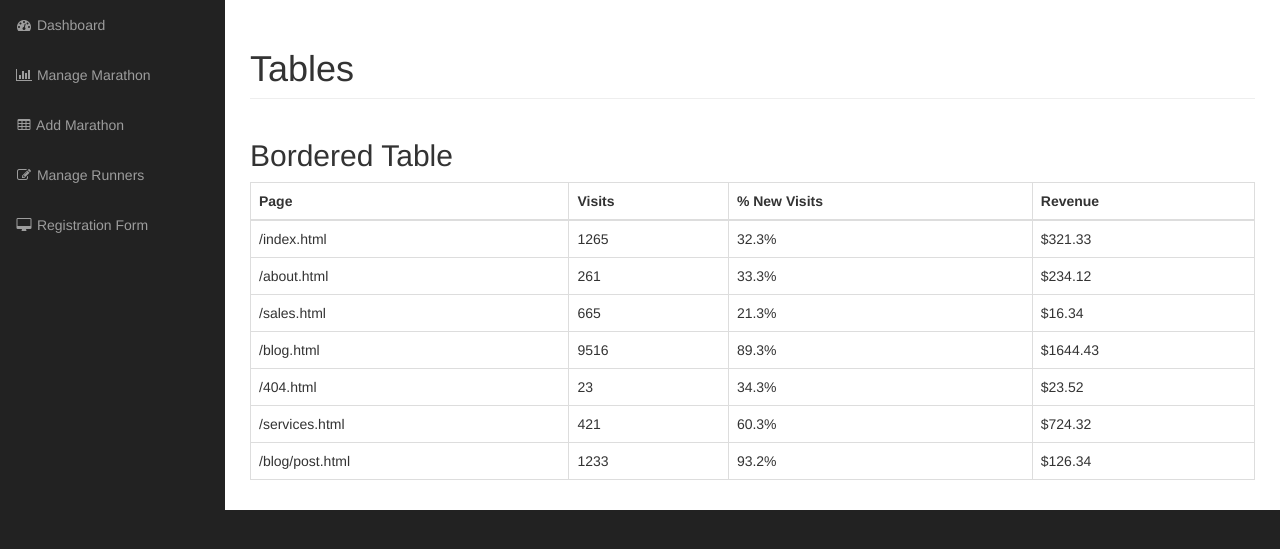
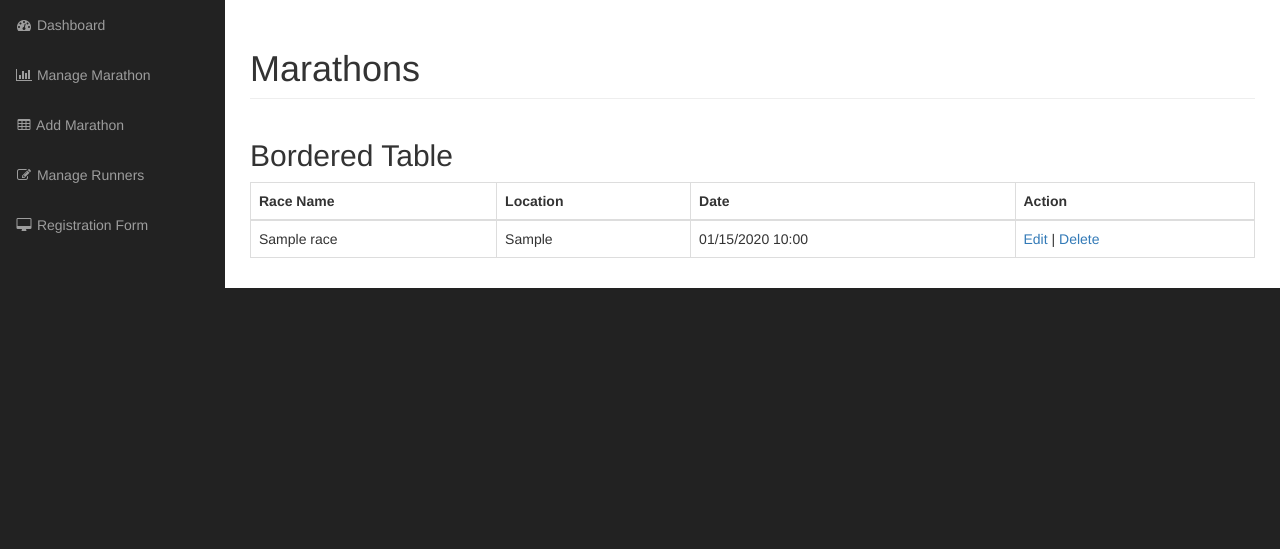
Before and after one commit to laurenavalos/phpclass, a CodeIgniter 4 app: the page made by marathon/app/Views/marathon_page.php in a window 1280 px wide. Shown: the part 51-600 px from the top of the page. Run offline with PHP 8.4 and a stand-in for CodeIgniter, Linux system fonts and the light colour scheme; the template is opened without the code that fills it: most values are stand-ins (such as "Sample title", 1, 10 or a date in 2020); some libraries are stand-ins or nearby versions.

Commit message:
marathon

```diff
--- a/marathon/app/Views/include/menu.php
+++ b/marathon/app/Views/include/menu.php
@@ -8,7 +8,7 @@
                 }
                 ?>
         >
-            <a href="admin"><i class="fa fa-fw fa-dashboard"></i> Dashboard</a>
+            <a href="/marathon/public/admin"><i class="fa fa-fw fa-dashboard"></i> Dashboard</a>
         </li>
         <li
             <?php
@@ -17,7 +17,7 @@
             }
             ?>
         >
-            <a href="marathon"><i class="fa fa-fw fa-bar-chart-o"></i> Manage Marathon</a>
+            <a href="/marathon/public/marathon"><i class="fa fa-fw fa-bar-chart-o"></i> Manage Marathon</a>
         </li>
         <li
             <?php
@@ -26,7 +26,7 @@
             }
             ?>
         >
-            <a href="add"><i class="fa fa-fw fa-table"></i> Add Marathon</a>
+            <a href="/marathon/public/add"><i class="fa fa-fw fa-table"></i> Add Marathon</a>
         </li>
         <li
             <?php
@@ -35,7 +35,7 @@
             }
             ?>
         >
-            <a href="runners"><i class="fa fa-fw fa-edit"></i> Manage Runners</a>
+            <a href="/marathon/public/runners"><i class="fa fa-fw fa-edit"></i> Manage Runners</a>
         </li>
         <li
             <?php
@@ -44,7 +44,7 @@
             }
             ?>
         >
-            <a href="registration"><i class="fa fa-fw fa-desktop"></i> Registration Form</a>
+            <a href="/marathon/public/registration"><i class="fa fa-fw fa-desktop"></i> Registration Form</a>
         </li>
     </ul>
 </div>
--- a/marathon/app/Views/marathon_page.php
+++ b/marathon/app/Views/marathon_page.php
@@ -49,7 +49,7 @@
             <div class="row">
                 <div class="col-lg-12">
                     <h1 class="page-header">
-                        Tables
+                        Marathons
                     </h1>
                 </div>
             </div>
@@ -62,55 +62,32 @@
                         <table class="table table-bordered table-hover">
                             <thead>
                             <tr>
-                                <th>Page</th>
-                                <th>Visits</th>
-                                <th>% New Visits</th>
-                                <th>Revenue</th>
+                                <th>Race Name</th>
+                                <th>Location</th>
+                                <th>Date</th>
+                                <th>Action</th>
                             </tr>
                             </thead>
                             <tbody>
-                            <tr>
-                                <td>/index.html</td>
-                                <td>1265</td>
-                                <td>32.3%</td>
-                                <td>$321.33</td>
-                            </tr>
-                            <tr>
-                                <td>/about.html</td>
-                                <td>261</td>
-                                <td>33.3%</td>
-                                <td>$234.12</td>
-                            </tr>
-                            <tr>
-                                <td>/sales.html</td>
-                                <td>665</td>
-                                <td>21.3%</td>
-                                <td>$16.34</td>
-                            </tr>
-                            <tr>
-                                <td>/blog.html</td>
-                                <td>9516</td>
-                                <td>89.3%</td>
-                                <td>$1644.43</td>
-                            </tr>
-                            <tr>
-                                <td>/404.html</td>
-                                <td>23</td>
-                                <td>34.3%</td>
-                                <td>$23.52</td>
-                            </tr>
-                            <tr>
-                                <td>/services.html</td>
-                                <td>421</td>
-                                <td>60.3%</td>
-                                <td>$724.32</td>
-                            </tr>
-                            <tr>
-                                <td>/blog/post.html</td>
-                                <td>1233</td>
-                                <td>93.2%</td>
-                                <td>$126.34</td>
-                            </tr>
+                            <?php
+                            foreach($races as $race){
+                                $name = $race['raceName'];
+                                $location = $race['raceLocation'];
+                                $date = $race['raceDateTime'];
+                                $id = $race['raceID'];
+
+                                $t = strtotime($date);
+                                $date = date('m/d/Y H:i', $t);
+
+                                echo"<tr>
+                                <td>$name</td>
+                                <td>$location</td>
+                                <td>$date</td>
+                                <td><a href='/marathon/public/update_race/$id'>Edit</a> | <a href='/marathon/public/delete_race/$id'>Delete</td>
+                            </tr>";
+                            }
+                            ?>
+
                             </tbody>
                         </table>
                     </div>
```
Also changed, not shown: marathon/app/Config/Routes.php (+11 -0 lines), marathon/app/Controllers/Admin.php (+35 -0 lines), marathon/app/Models/Race.php (added, +58 -0 lines), marathon/app/Views/update_page.php (renamed from marathon/system/Cookie/Exceptions/CookieException.php, +94 -115 lines).
